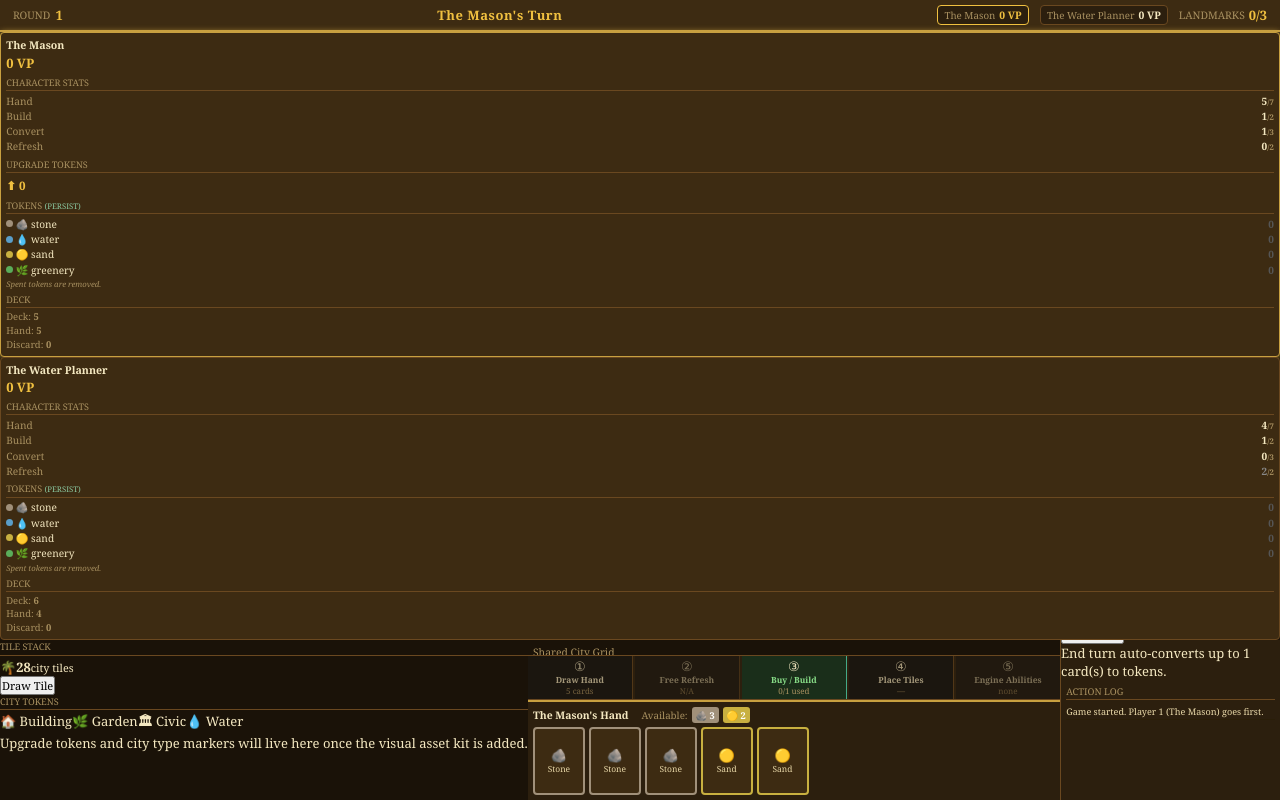
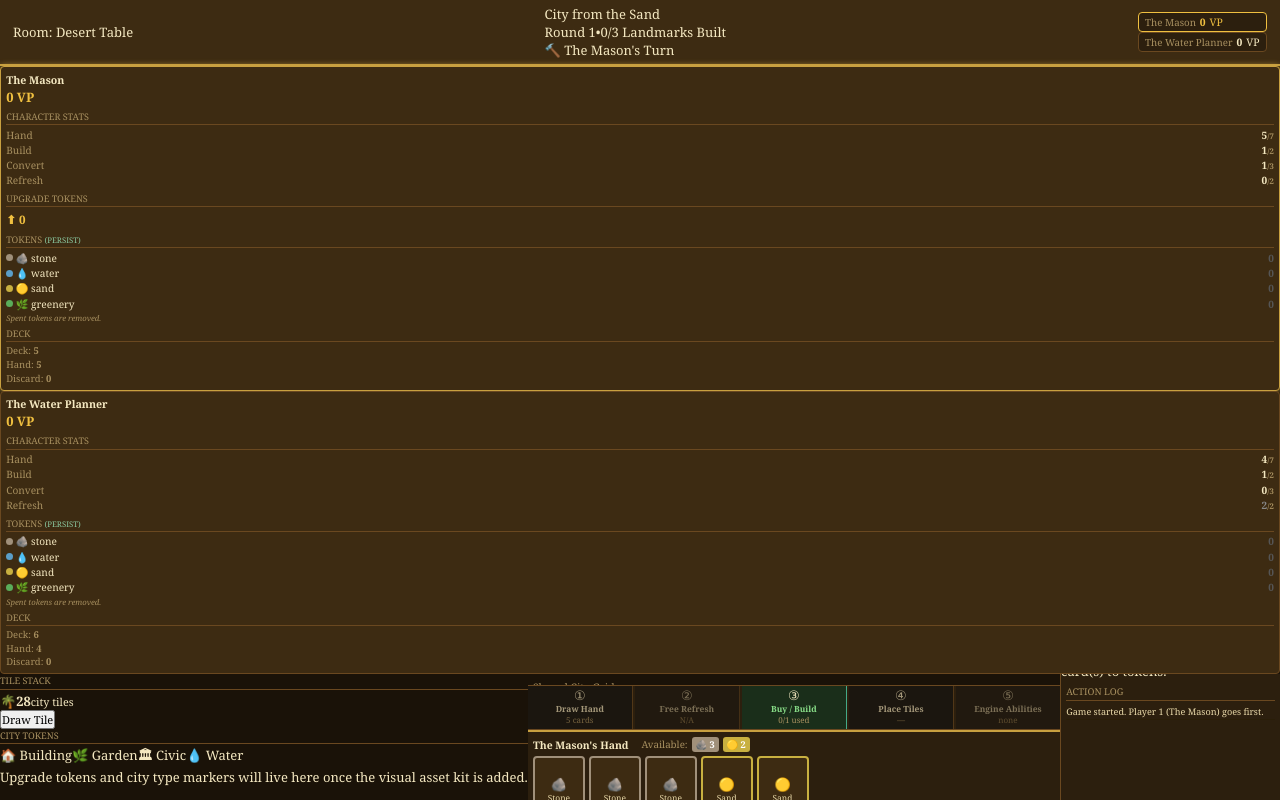
Before and after one commit to flimmbark-source/CityfromtheSand, a React (Vite) app: page / in a window 1280 px wide. Built offline with nearby package versions, Linux system fonts and the light colour scheme.

Commit message:
Upgrade game header presentation

```diff
--- a/src/components/game/GameHeader.jsx
+++ b/src/components/game/GameHeader.jsx
@@ -9,33 +9,40 @@ export default function GameHeader({ state }) {
 
   return (
     <header className="game-header">
-      <div className="header-section">
-        <span className="label">Round</span>
-        <span className="value">{round}</span>
+      <div className="header-room-chip">
+        <span className="online-dot" />
+        <span>Room: Desert Table</span>
       </div>
 
-      <div className="header-center">
+      <div className="header-title-block">
+        <div className="game-title">City from the Sand</div>
+        <div className="header-subline">
+          <span>Round {round}</span>
+          <span>•</span>
+          <span>{state.builtLandmarks}/3 Landmarks Built</span>
+        </div>
+        <div className="turn-banner">
           {isOver ? (
-          <span className="game-over-banner">
+            <span>
               {winner === 'tie'
                 ? 'Game Over — Tie!'
                 : `Game Over — ${state.players[winner]?.name} wins!`}
             </span>
           ) : (
-          <span className="active-player-banner">
-            {activePlayer.name}'s Turn
-          </span>
+            <span>🔨 {activePlayer.name}'s Turn</span>
           )}
         </div>
+      </div>
 
-      <div className="header-section header-vp-row">
-        {state.players.map((p) => (
+      <div className="header-vp-row">
+        {state.players.map((p, index) => (
           <div
             key={p.id}
-            className={`vp-chip ${state.activePlayer === p.id && !isOver ? 'active' : ''}`}
+            className={`vp-chip player-${index + 1} ${state.activePlayer === p.id && !isOver ? 'active' : ''}`}
           >
             <span className="vp-chip-name">{p.name}</span>
-            <span className="vp-chip-score">{p.vp} VP</span>
+            <span className="vp-chip-score">{p.vp}</span>
+            <span className="vp-chip-label">VP</span>
             {p.upgradeTokens > 0 && (
               <span className="vp-chip-upgrade" title="Upgrade tokens available">
                 ⬆{p.upgradeTokens}
@@ -43,10 +50,6 @@ export default function GameHeader({ state }) {
             )}
           </div>
         ))}
-        <div className="landmark-counter">
-          <span className="label">Landmarks</span>
-          <span className="value">{state.builtLandmarks}/3</span>
-        </div>
       </div>
     </header>
   );
```
Lines whose indentation alone changed are shown as unchanged.
